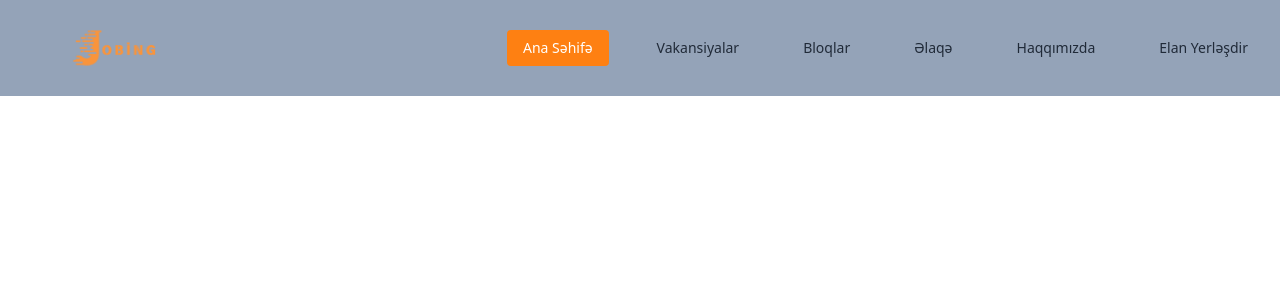
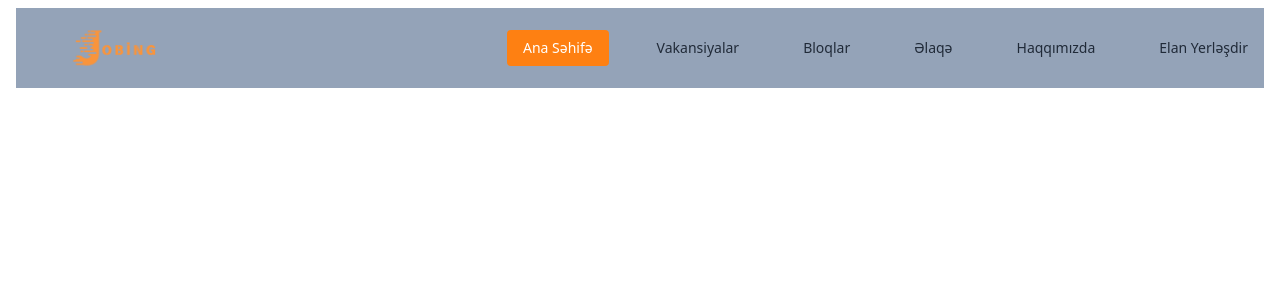
Before and after one commit to alberthaciverdiyev1/Jobing.az, a React (Create React App) app in the folder jobing/: page / in a window 1280 px wide. Shown: the top 300 px of the page. Built offline with nearby package versions, Linux system fonts and the light colour scheme.

Commit message:
remove container

```diff
--- a/jobing/src/App.jsx
+++ b/jobing/src/App.jsx
@@ -1,6 +1,6 @@
 import "./App.css";
 
-import { BrowserRouter, Routes, Route } from "react-router-dom";
+import { Routes, Route } from "react-router-dom";
 import Layout from "./components/Layout";
 
 // Container
@@ -11,13 +11,11 @@
 
 function App() {
   return (
-    <Container>
-      <Routes>
-        <Route path="/" element={<Layout />}>
-          <Route index element={<HomePage />} />
-        </Route>
-      </Routes>
-    </Container>
+    <Routes>
+      <Route path="/" element={<Layout />}>
+        <Route index element={<HomePage />} />
+      </Route>
+    </Routes>
   );
 }
 
```
